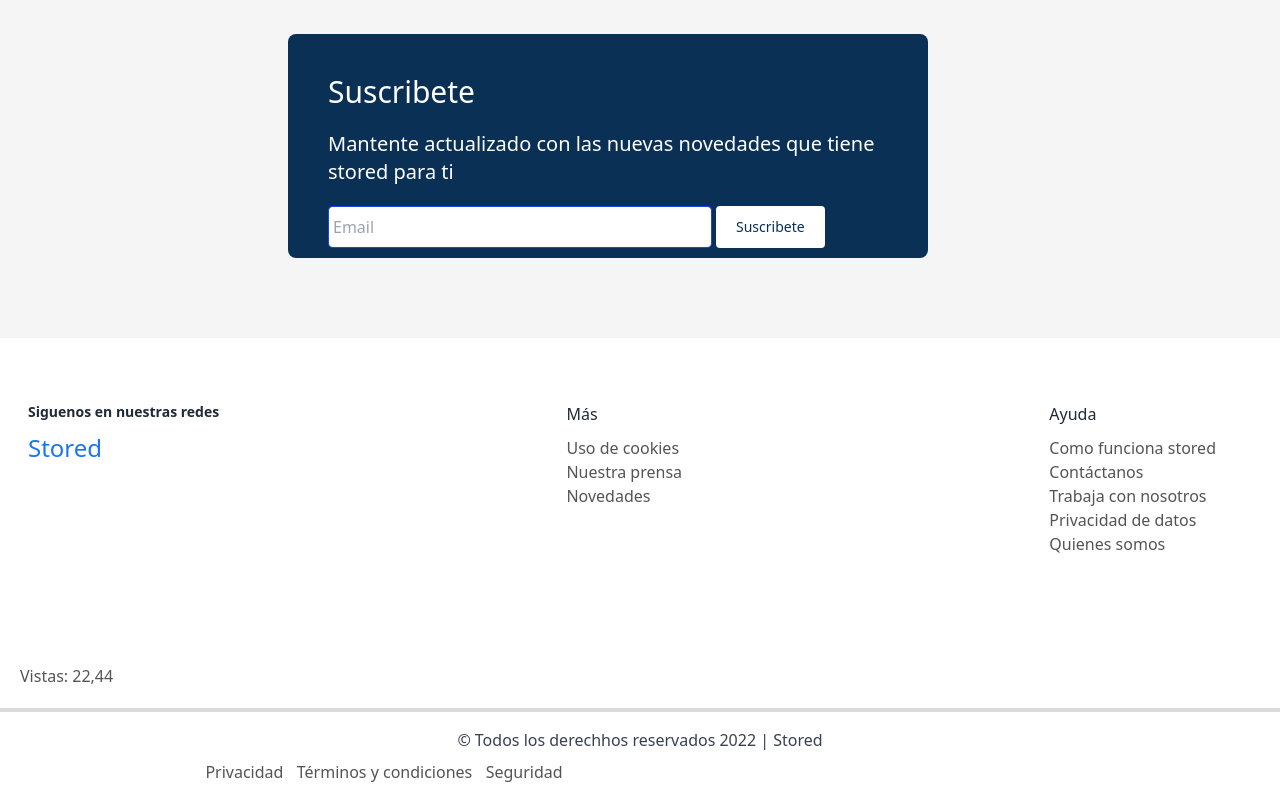
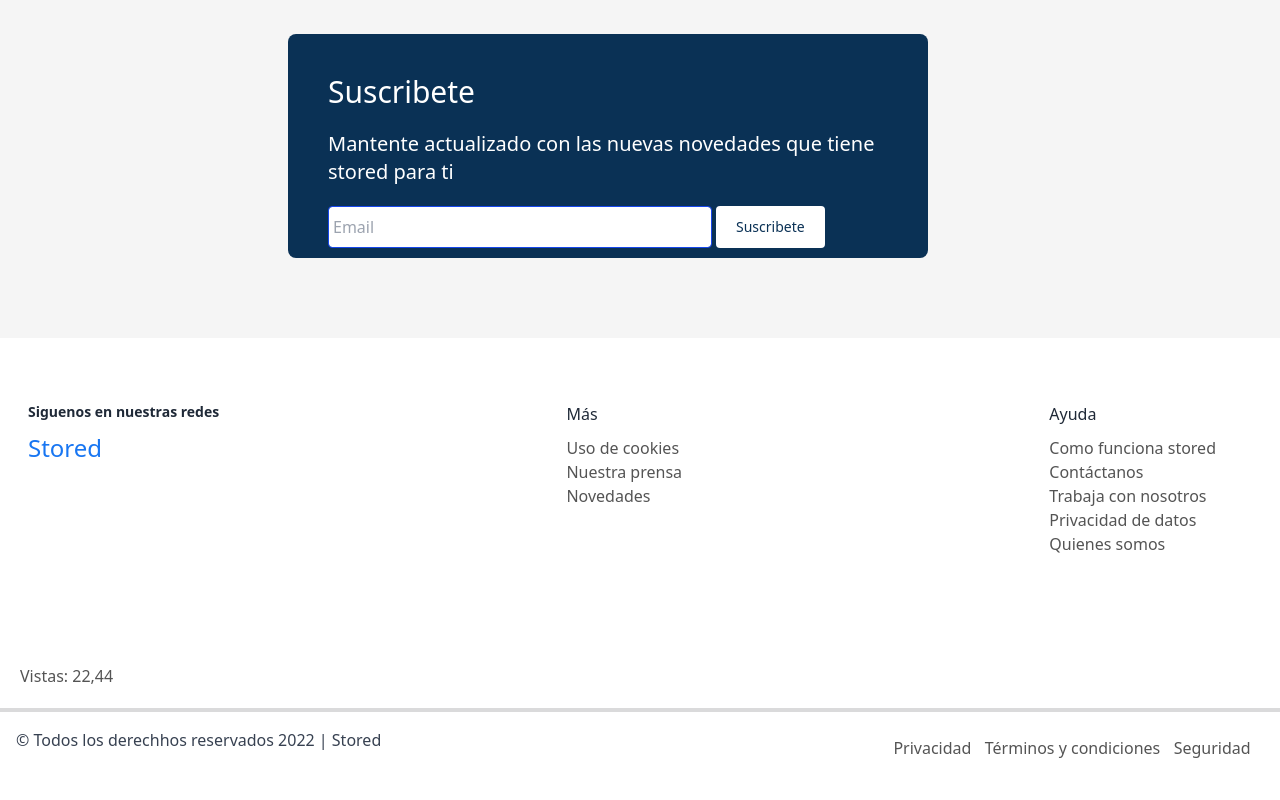
Before and after one commit to javierhol/FrontendStored, a React (Create React App) app: page /homepage in a window 1280 px wide. Shown: the part 2867-3667 px from the top of the page. After the commit the page ends 3643 px from the top, so only its background shows below. Built offline with nearby package versions, Linux system fonts and the light colour scheme.

Commit message:
modificando footer

```diff
--- a/src/components/Footer.jsx
+++ b/src/components/Footer.jsx
@@ -55,7 +55,7 @@ export const Footer=() =>{
         </div>
       </div>
       <p className="text-[#545454] m-5">Vistas: 22,44</p>
-      <div className="flex justify-between text-gray-700 text-center p-4 border-t-4 border-[#DADADB] sm:flex-col lg:flex ">
+      <div className="flex justify-between text-gray-700 text-center p-4 border-t-4 border-[#DADADB] lg:flex ">
         <p>
           © Todos los derechhos reservados 2022 | Stored
         </p>
```
